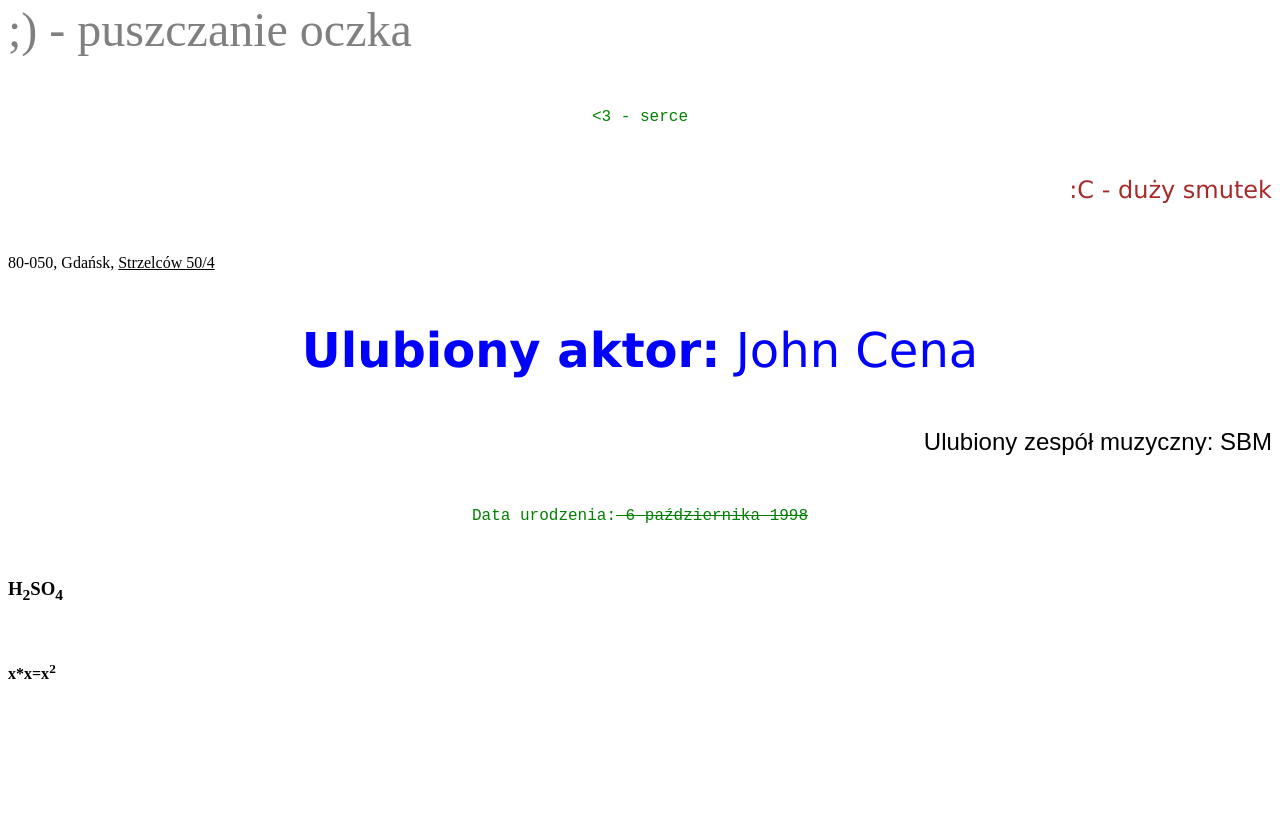
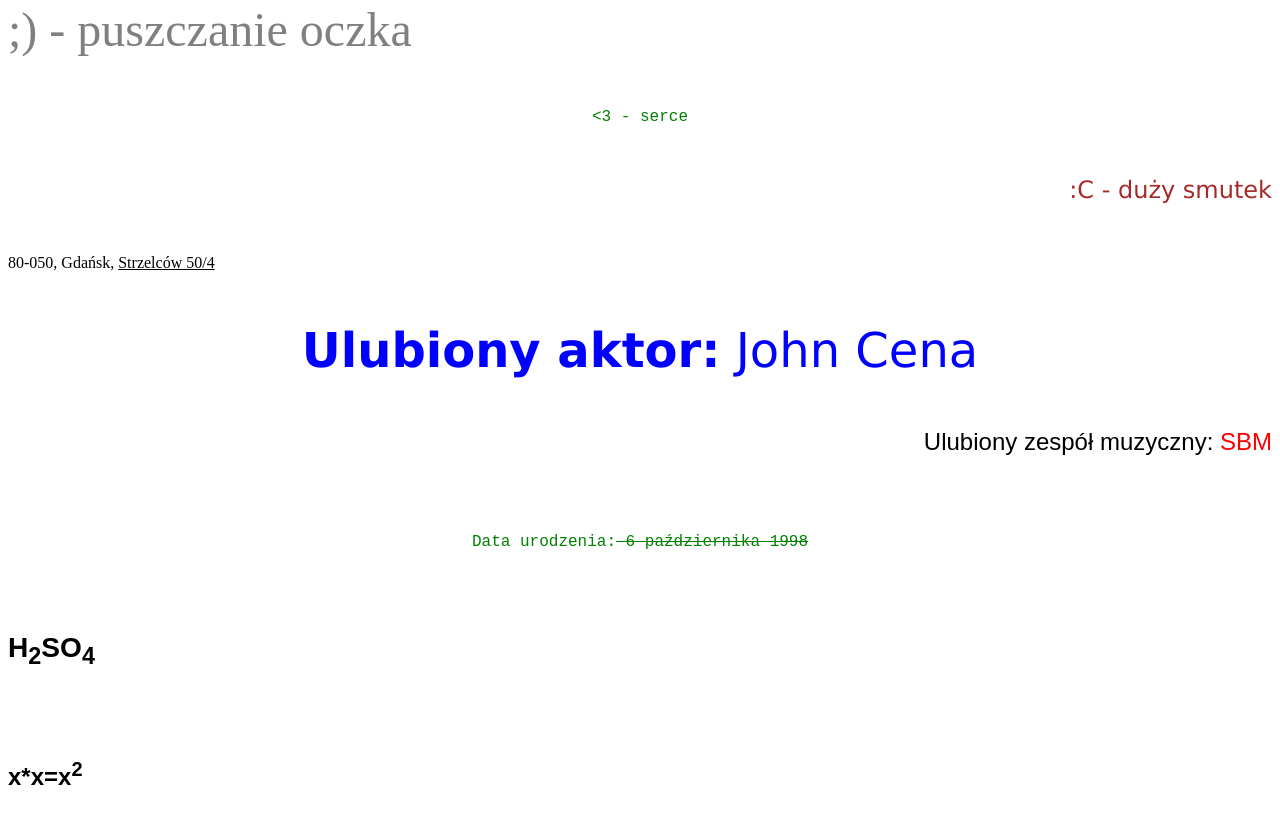
Before and after one commit to ROCKIE2115/rockie2, a plain HTML site: page index.html in a window 1280 px wide. Shown: the part 1299-2122 px from the top of the page. Before the commit the page ends 2030 px from the top, so only its background shows below. Drawn offline with Linux system fonts and the light colour scheme.

Commit message:
Update index.html

```diff
--- a/index.html
+++ b/index.html
@@ -28,7 +28,7 @@
 
 <p align="left">80-050, Gdańsk, <u>Strzelców 50/4</u></p> <br>
  <p align="center"> <font color="blue" size="7" face="Verdana"> <b>Ulubiony aktor:</b> John Cena </font> </p> <br>
- <p align="right"> <font color="black" size="5" face="Arial"> Ulubiony zespół muzyczny: SBM </font> </p> <br>
+ <p align="right"> <font color="black" size="5" face="Arial"> Ulubiony zespół muzyczny:<font color="red"> SBM </font> </p> <br>
  <p align="center"> <font color="green" size="3" face="Courier New"> Data urodzenia:<strike> 6 października 1998 </strike></font> </p> <br>
  <h3> H<sub>2</sub>SO<sub>4</sub> </h3><br>
  <h4> x*x=x<sup>2</sup> </h4><br>
```
